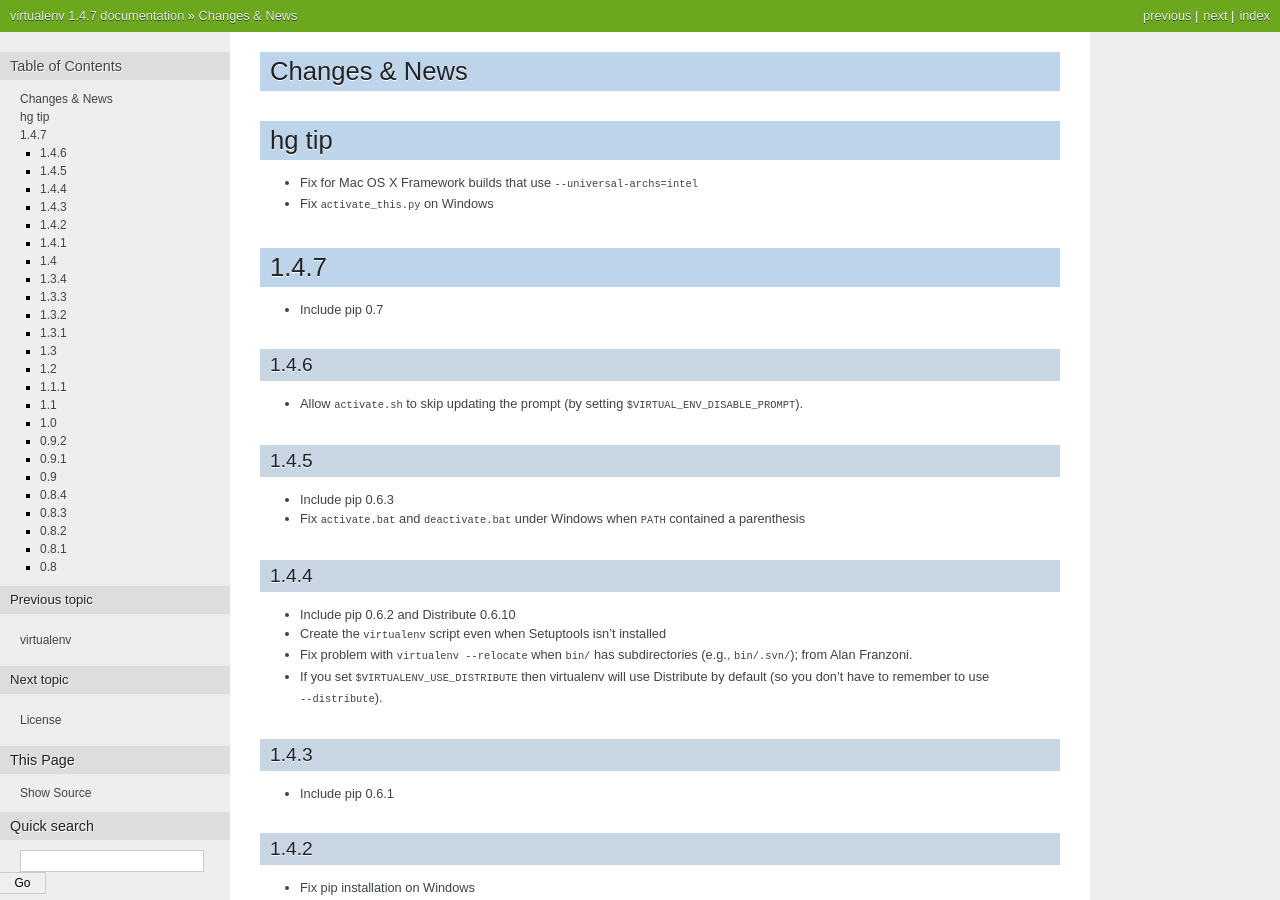
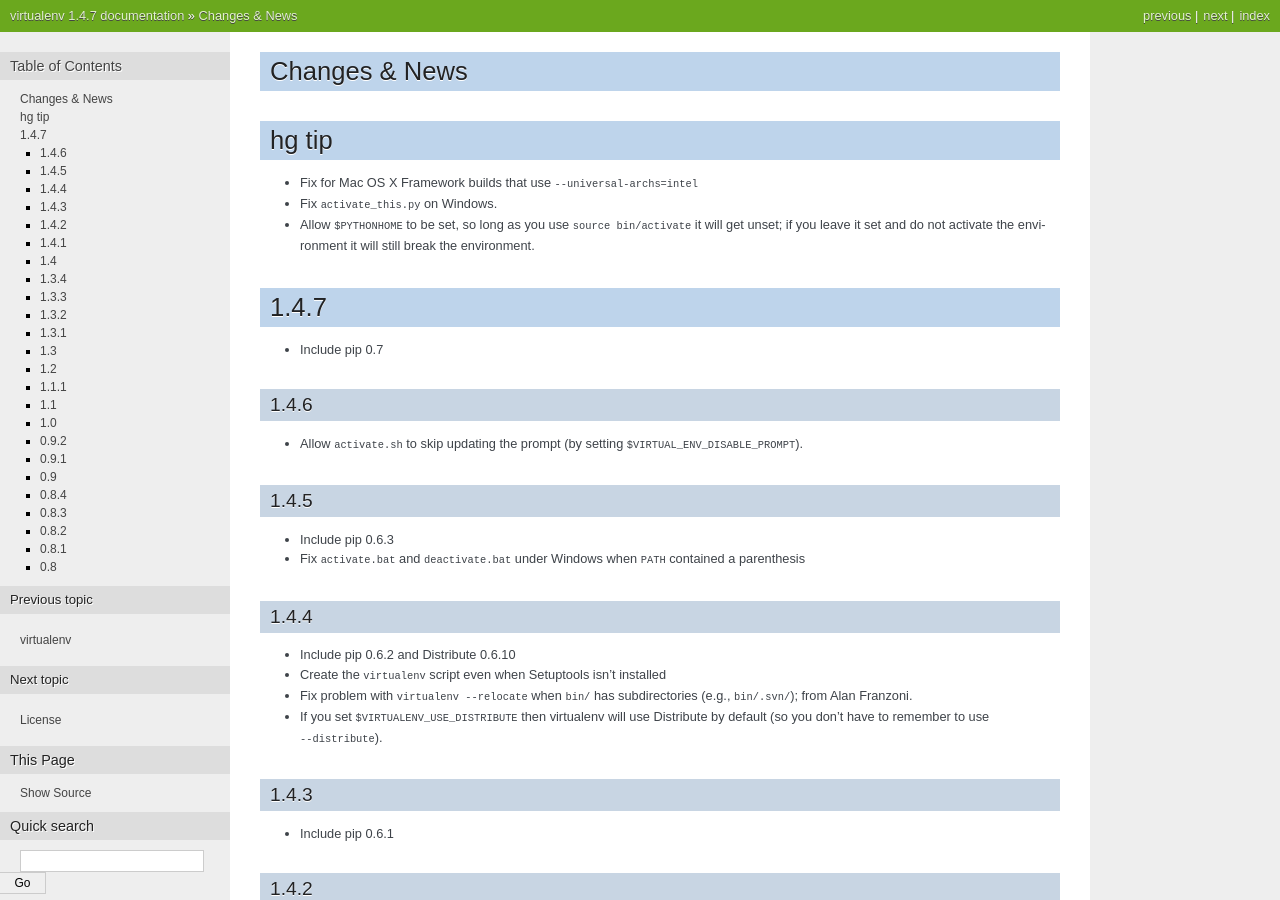
Before and after one commit to pypa/virtualenv, a Sphinx documentation site: the page built from docs/news.txt, in a window 1280 px wide and 900 px high. Built offline with Sphinx 7.4.7, drawn with Linux system fonts in a browser that asks for light colours.

Commit message:
news for PYTHONHOME changes

```diff
--- a/docs/news.txt
+++ b/docs/news.txt
@@ -7,7 +7,11 @@
 * Fix for Mac OS X Framework builds that use
   ``--universal-archs=intel``
 
-* Fix ``activate_this.py`` on Windows
+* Fix ``activate_this.py`` on Windows.
+
+* Allow ``$PYTHONHOME`` to be set, so long as you use ``source
+  bin/activate`` it will get unset; if you leave it set and do not
+  activate the environment it will still break the environment.
 
 1.4.7
 -----
```
